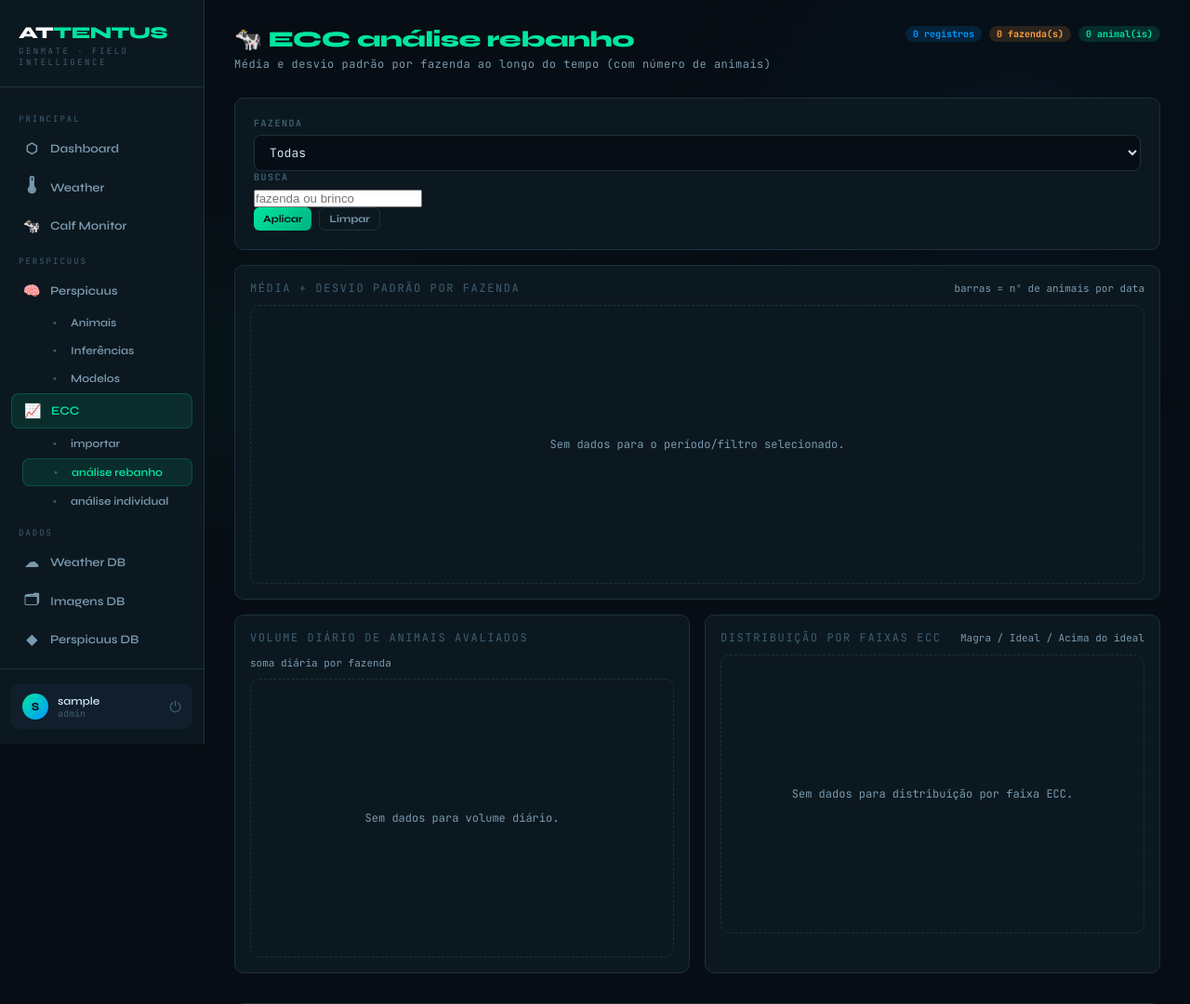
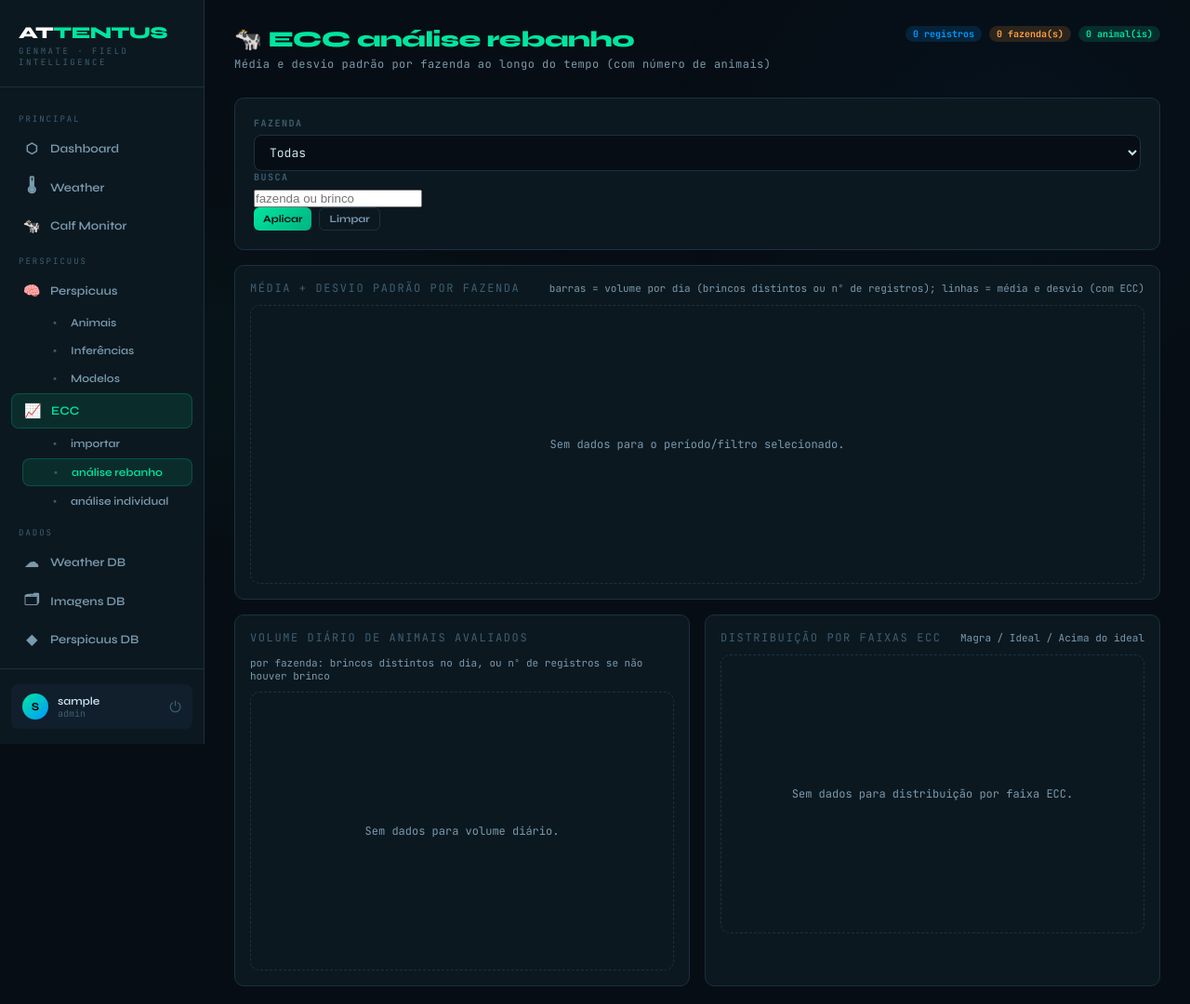
Before and after one commit to fernandodijkinga/attentus-server, a Flask app: page /ecc/analise-rebanho in a window 1280 px wide. Shown: the top 1080 px of the page at 93% size. Run offline with Flask 3, Linux system fonts and the light colour scheme; the visitor is signed in with stand-in values (Sample User, id 1); data that the repository does not hold is empty; some libraries are stand-ins or nearby versions.

Commit message:
Atualizacao ECC 8

```diff
--- a/ecc_module.py
+++ b/ecc_module.py
@@ -193,35 +193,54 @@ def save_ecc_bbox_overlay(
 
 
 def ecc_farm_time_series(rows: list[dict[str, Any]]) -> list[dict[str, Any]]:
+    """
+    Agrega por (fazenda, data de inferência).
+
+    - n_records: todos os registros naquele dia (uploads), mesmo sem ecc_score.
+    - n_animals: brincos distintos não vazios.
+    - mean / std: apenas a partir de registros com ecc_score numérico; se não houver,
+      vêm como None (útil para manter o dia na série de volume).
+    """
     by_key: dict[tuple[str, str], dict[str, Any]] = {}
     for r in rows:
-        if r.get("ecc_score") is None:
-            continue
         farm = str(r.get("farm_id") or "")
         d = str(r.get("inference_date") or "")
         if not farm or not d:
             continue
         key = (farm, d)
-        cell = by_key.setdefault(key, {"vals": [], "animals": set()})
-        cell["vals"].append(float(r["ecc_score"]))
-        cell["animals"].add(str(r.get("animal_tag") or ""))
+        cell = by_key.setdefault(key, {"vals": [], "animals": set(), "n_records": 0})
+        cell["n_records"] = int(cell["n_records"]) + 1
+        tag = str(r.get("animal_tag") or "").strip()
+        if tag:
+            cell["animals"].add(tag)
+        if r.get("ecc_score") is not None:
+            try:
+                cell["vals"].append(float(r["ecc_score"]))
+            except (TypeError, ValueError):
+                pass
 
     out: list[dict[str, Any]] = []
     for (farm, d), cell in by_key.items():
         vals = cell["vals"]
-        if not vals:
-            continue
-        n = len(vals)
-        mean = sum(vals) / n
-        var = sum((v - mean) ** 2 for v in vals) / n
+        n_animals = len([a for a in cell["animals"] if a])
+        n_records = int(cell["n_records"])
+        if vals:
+            n = len(vals)
+            mean = sum(vals) / n
+            var = sum((v - mean) ** 2 for v in vals) / n
+            mean_r = round(mean, 3)
+            std_r = round(math.sqrt(var), 3)
+        else:
+            mean_r, std_r = None, None
         out.append(
             {
                 "farm_id": farm,
                 "date": d,
-                "mean": round(mean, 3),
-                "std": round(math.sqrt(var), 3),
-                "n_records": n,
-                "n_animals": len([a for a in cell["animals"] if a]),
+                "mean": mean_r,
+                "std": std_r,
+                "n_records": n_records,
+                "n_animals": n_animals,
+                "n_scored": len(vals),
             }
         )
 
--- a/templates/ecc_analise_rebanho.html
+++ b/templates/ecc_analise_rebanho.html
@@ -9,7 +9,8 @@
 .chart-head { display: flex; justify-content: space-between; align-items: baseline; gap: 12px; flex-wrap: wrap; margin-bottom: 10px; }
 .chart-title { font-size: 12px; letter-spacing: 1.6px; text-transform: uppercase; color: var(--muted); font-family: var(--mono); }
 .chart-sub { font-size: 11px; color: var(--text2); font-family: var(--mono); }
-.chart-card-ecc canvas { width: 100% !important; height: 300px !important; }
+.chart-canvas-wrap { position: relative; height: 300px; width: 100%; }
+.chart-canvas-wrap canvas { display: block; width: 100% !important; height: 100% !important; }
 .chart-grid-2 { display:grid; grid-template-columns:1fr 1fr; gap:16px; margin-bottom:16px; }
 .chart-empty-ecc { min-height:300px; display:flex; align-items:center; justify-content:center; color:var(--text2); font-family:var(--mono); font-size:12px; border:1px dashed var(--border); border-radius:10px; }
 @media (max-width: 1080px) { .chart-grid-2 { grid-template-columns:1fr; } }
@@ -54,25 +55,25 @@
 <div class="chart-card-ecc">
   <div class="chart-head">
     <div class="chart-title">Média + desvio padrão por fazenda</div>
-    <div class="chart-sub">barras = nº de animais por data</div>
+    <div class="chart-sub">barras = volume por dia (brincos distintos ou nº de registros); linhas = média e desvio (com ECC)</div>
   </div>
-  <canvas id="ch-farm"></canvas>
+  <div class="chart-canvas-wrap"><canvas id="ch-farm"></canvas></div>
 </div>
 
 <div class="chart-grid-2">
   <div class="chart-card-ecc">
     <div class="chart-head">
       <div class="chart-title">Volume diário de animais avaliados</div>
-      <div class="chart-sub">soma diária por fazenda</div>
+      <div class="chart-sub">por fazenda: brincos distintos no dia, ou nº de registros se não houver brinco</div>
     </div>
-    <canvas id="ch-farm-volume"></canvas>
+    <div class="chart-canvas-wrap"><canvas id="ch-farm-volume"></canvas></div>
   </div>
   <div class="chart-card-ecc">
     <div class="chart-head">
       <div class="chart-title">Distribuição por faixas ECC</div>
       <div class="chart-sub">Magra / Ideal / Acima do ideal</div>
     </div>
-    <canvas id="ch-farm-bands"></canvas>
+    <div class="chart-canvas-wrap"><canvas id="ch-farm-bands"></canvas></div>
   </div>
 </div>
 
@@ -102,6 +103,16 @@
 const FARM_SERIES = {{ farm_series | tojson }};
 const FARM_RECORDS = {{ farm_records | tojson }};
 const ECC_COLORS = ['#00e5a0', '#0099ff', '#ff9f40', '#cc66ff', '#ff4d6a', '#7dd3fc', '#a3e635'];
+
+function parseEccDay(d) {
+  if (d == null || d === '') return null;
+  const s = String(d).trim();
+  if (!s) return null;
+  if (s.length <= 10 && /^\d{4}-\d{2}-\d{2}$/.test(s)) return new Date(`${s}T12:00:00`);
+  const t = Date.parse(s);
+  return Number.isFinite(t) ? new Date(t) : null;
+}
+
 function groupedFarmSeries(rows) {
   const out = {};
   (rows || []).forEach((r) => {
@@ -123,24 +134,66 @@ function buildFarmChart() {
     c.replaceWith(p);
     return;
   }
+  const hasMean = (FARM_SERIES || []).some((r) => r && r.mean != null && Number.isFinite(Number(r.mean)));
   const datasets = [];
   let i = 0;
   Object.entries(byFarm).forEach(([farm, rows]) => {
     const color = ECC_COLORS[i % ECC_COLORS.length]; i += 1;
-    datasets.push({ type:'line', label:`${farm} · média`, data:rows.map((r)=>({x:r.date,y:r.mean,n:r.n_animals})), parsing:false, borderColor:color, backgroundColor:color, tension:.3, borderWidth:2.2, pointRadius:2.5, yAxisID:'y' });
-    datasets.push({ type:'line', label:`${farm} · desvio padrão`, data:rows.map((r)=>({x:r.date,y:r.std,n:r.n_animals})), parsing:false, borderColor:color+'AA', borderDash:[5,4], pointRadius:0, borderWidth:1.4, yAxisID:'y1' });
-    datasets.push({ type:'bar', label:`${farm} · # animais`, data:rows.map((r)=>({x:r.date,y:r.n_animals})), parsing:false, backgroundColor:color+'33', borderColor:color+'66', borderWidth:1, yAxisID:'y2', barPercentage:.65, categoryPercentage:.8 });
+    const meanPts = rows
+      .filter((r) => r.mean != null && Number.isFinite(Number(r.mean)))
+      .map((r) => ({ x: parseEccDay(r.date), y: Number(r.mean), n: r.n_animals, nrec: r.n_records }))
+      .filter((p) => p.x);
+    const stdPts = rows
+      .filter((r) => r.std != null && Number.isFinite(Number(r.std)))
+      .map((r) => ({ x: parseEccDay(r.date), y: Number(r.std), n: r.n_animals, nrec: r.n_records }))
+      .filter((p) => p.x);
+    const barPts = rows.map((r) => {
+      const vol = (r.n_animals > 0 ? r.n_animals : r.n_records) || 0;
+      return { x: parseEccDay(r.date), y: Number(vol) };
+    }).filter((p) => p.x);
+    if (meanPts.length) {
+      datasets.push({ type: 'line', label: `${farm} · média`, data: meanPts, parsing: false, borderColor: color, backgroundColor: color, tension: 0.3, borderWidth: 2.2, pointRadius: 2.5, yAxisID: 'y' });
+    }
+    if (stdPts.length) {
+      datasets.push({ type: 'line', label: `${farm} · desvio padrão`, data: stdPts, parsing: false, borderColor: color + 'AA', borderDash: [5, 4], pointRadius: 0, borderWidth: 1.4, yAxisID: 'y1' });
+    }
+    if (barPts.length) {
+      datasets.push({ type: 'bar', label: `${farm} · volume (animais ou registros)`, data: barPts, parsing: false, backgroundColor: color + '33', borderColor: color + '66', borderWidth: 1, yAxisID: 'y2', maxBarThickness: 14 });
+    }
   });
+  if (!datasets.length) {
+    const p = document.createElement('div');
+    p.className = 'chart-empty-ecc';
+    p.textContent = 'Não foi possível montar o gráfico (sem pontos válidos).';
+    c.replaceWith(p);
+    return;
+  }
   new Chart(ctx, {
-    data:{datasets},
-    options:{
-      responsive:true, maintainAspectRatio:false, interaction:{mode:'nearest', intersect:false},
-      plugins:{ legend:{labels:{color:'#7a9aae', font:{family:'JetBrains Mono', size:10}}} },
-      scales:{
-        x:{type:'time', time:{unit:'day'}, ticks:{color:'#5a7a8c'}, grid:{color:'#1c3040'}},
-        y:{min:1,max:5,ticks:{color:'#7a9aae'},grid:{color:'#1c3040'},title:{display:true,text:'ECC médio'}},
-        y1:{position:'right',min:0,ticks:{color:'#7a9aae'},grid:{drawOnChartArea:false},title:{display:true,text:'Desvio padrão'}},
-        y2:{position:'right',min:0,ticks:{display:false},grid:{drawOnChartArea:false},display:false},
+    type: 'bar',
+    data: { datasets },
+    options: {
+      responsive: true, maintainAspectRatio: false, interaction: { mode: 'nearest', intersect: false },
+      plugins: { legend: { labels: { color: '#7a9aae', font: { family: 'JetBrains Mono', size: 10 } } } },
+      scales: {
+        x: { type: 'time', time: { unit: 'day' }, ticks: { color: '#5a7a8c' }, grid: { color: '#1c3040' } },
+        y: {
+          display: hasMean,
+          min: 1, max: 5, ticks: { color: '#7a9aae' }, grid: { color: '#1c3040' },
+          title: { display: true, text: 'ECC médio' },
+        },
+        y1: {
+          display: hasMean,
+          position: 'right', min: 0, ticks: { color: '#7a9aae' }, grid: { drawOnChartArea: false },
+          title: { display: true, text: 'Desvio padrão' },
+        },
+        y2: {
+          position: 'right',
+          min: 0,
+          suggestedMax: 8,
+          ticks: { color: '#7a9aae', display: true },
+          grid: { drawOnChartArea: false },
+          title: { display: true, text: hasMean ? '# animais / registros' : '# por dia' },
+        },
       },
     },
   });
@@ -162,21 +215,27 @@ function buildFarmVolumeChart() {
   const datasets = farms.map((farm, i) => ({
     type: 'bar',
     label: farm,
-    data: (byFarm[farm] || []).map((r) => ({ x: r.date, y: Number(r.n_animals || 0) })),
+    data: (byFarm[farm] || [])
+      .map((r) => {
+        const vol = (r.n_animals > 0 ? r.n_animals : r.n_records) || 0;
+        return { x: parseEccDay(r.date), y: Number(vol) };
+      })
+      .filter((p) => p.x),
     parsing: false,
     backgroundColor: (ECC_COLORS[i % ECC_COLORS.length] + '66'),
     borderColor: (ECC_COLORS[i % ECC_COLORS.length] + 'cc'),
     borderWidth: 1.2,
-    stack: 'animals',
+    maxBarThickness: 16,
   }));
   new Chart(ctx, {
+    type: 'bar',
     data: { datasets },
     options: {
       responsive: true, maintainAspectRatio: false, interaction: { mode: 'nearest', intersect: false },
       plugins: { legend: { labels: { color: '#7a9aae', font: { family: 'JetBrains Mono', size: 10 } } } },
       scales: {
-        x: { type: 'time', time: { unit: 'day' }, ticks: { color: '#5a7a8c' }, grid: { color: '#1c3040' }, stacked: true },
-        y: { min: 0, ticks: { color: '#7a9aae' }, grid: { color: '#1c3040' }, stacked: true, title: { display: true, text: '# animais' } },
+        x: { type: 'time', time: { unit: 'day' }, ticks: { color: '#5a7a8c' }, grid: { color: '#1c3040' }, stacked: false },
+        y: { min: 0, ticks: { color: '#7a9aae' }, grid: { color: '#1c3040' }, stacked: false, title: { display: true, text: '# animais ou registros / dia' } },
       },
     },
   });
```
